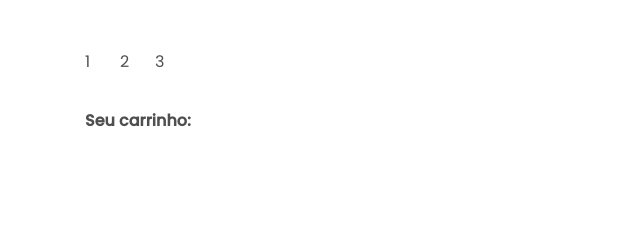
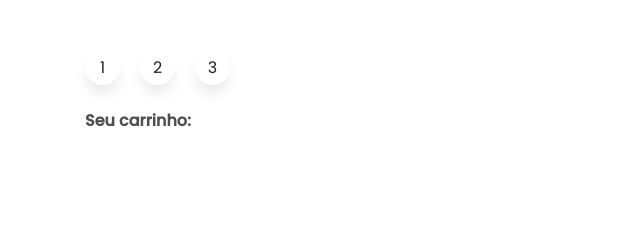
Before and after one commit to luanps2/cardapio, a plain HTML site: page index.html in a window 1280 px wide. Shown: the top 240 px of the page, 0-640 px from the left. Drawn offline with Linux system fonts and the light colour scheme.

Commit message:
modal em progresso

```diff
--- a/css/main.css
+++ b/css/main.css
@@ -562,5 +562,17 @@ justify-content: center;
     height: 35px;
     background-color: var(--color-white);
     border-radius: 50px;
-    /* box-shadow: ; */
+    box-shadow: 0px 10px 15px -3px rgba(0, 0, 0, 0.1);
+    color: var(--color-black);
+    display: flex;
+    justify-content: center;
+    align-items: center;
+    margin-right: 20px;
 }
+
+.etapa::before{
+    content: '';
+    width: 20px;
+    background-color: var(--color-separate);
+    position: absolute;
+}
```
